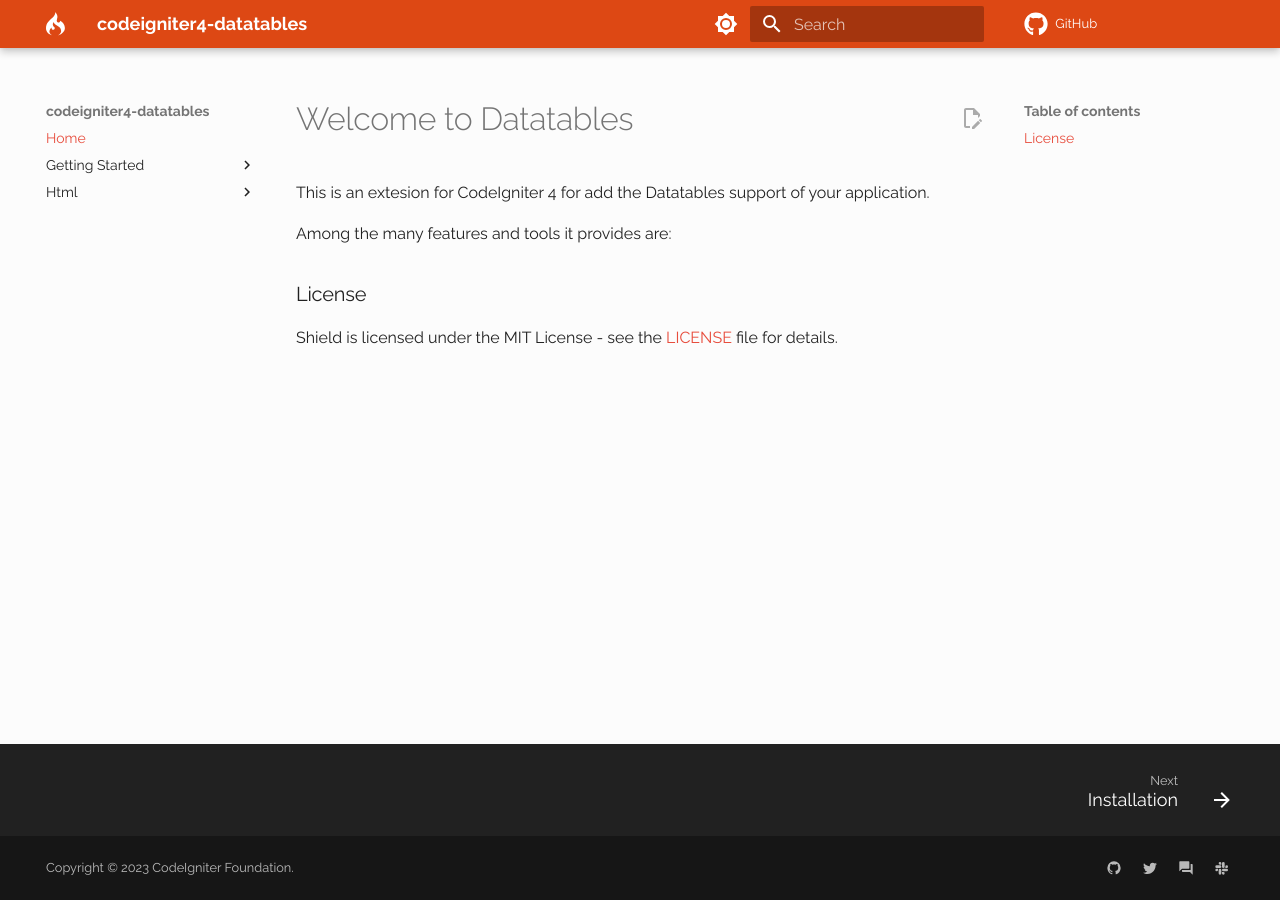
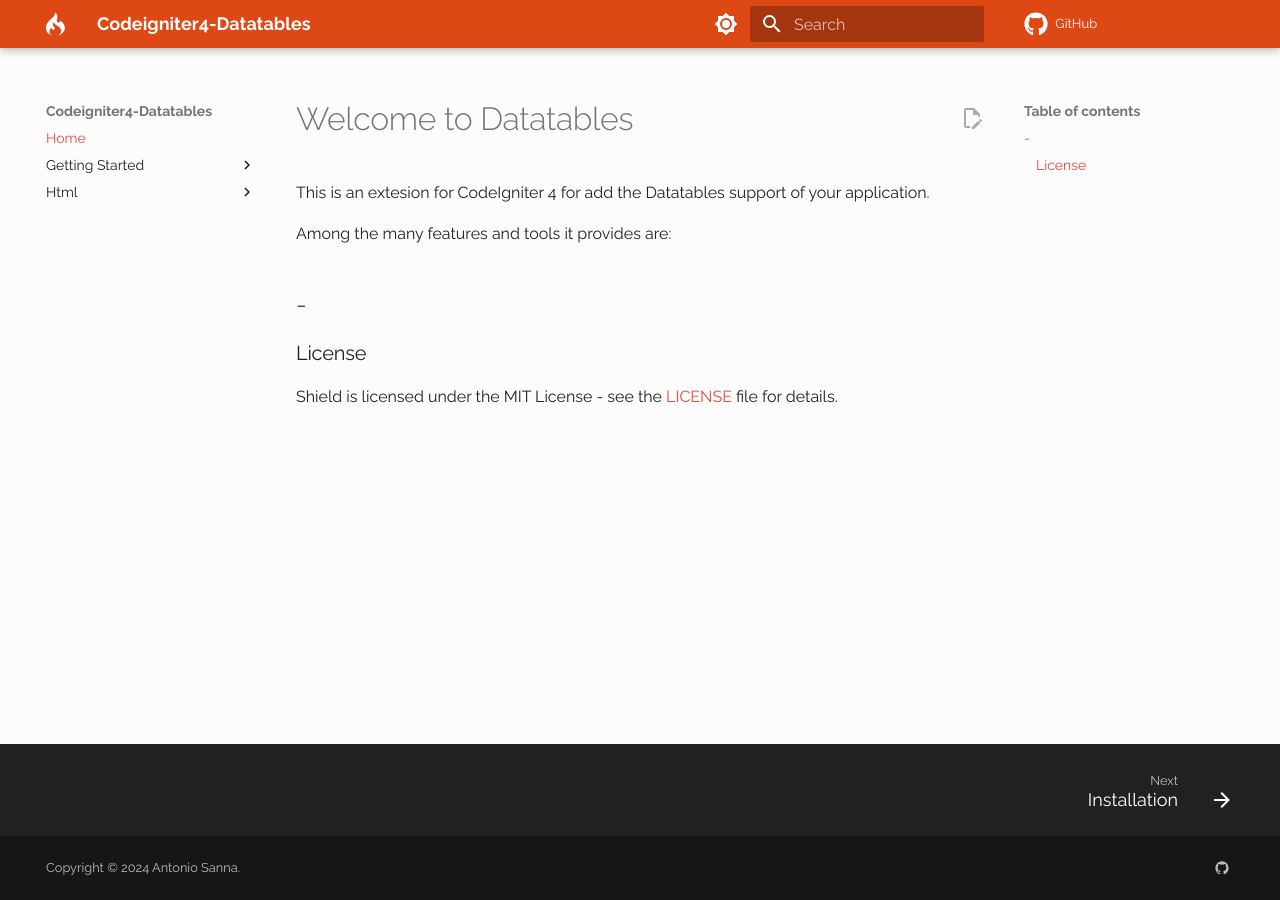
Before and after one commit to atsanna/codeigniter4-datatables, an MkDocs documentation site: the page built from docs/index.md, in a window 1280 px wide. Built offline with MkDocs 1.6.1 and Material for MkDocs 9.7.7, drawn with Linux system fonts in a browser that asks for light colours; comment, search, counter and statistics services are not loaded; a style sheet for code colours, icons or effects is not loaded.

Commit message:
Some fix make and publish documentation

```diff
--- a/docs/index.md
+++ b/docs/index.md
@@ -4,6 +4,8 @@ This is an extesion for CodeIgniter 4 for add the Datatables support of your app
 
 Among the many features and tools it provides are:
 
+-
+-
 
 ### License
 
--- a/mkdocs.yml
+++ b/mkdocs.yml
@@ -1,5 +1,5 @@
-site_name: codeigniter4-datatables
-site_description: Documentation for the Datatables support to your application made with the framework CodeIgniter 4
+site_name: Codeigniter4-Datatables
+site_description: Documentation for Datatables support in your application built with the CodeIgniter 4 framework
 
 theme:
   name: material
@@ -37,27 +37,27 @@ theme:
     - search.share
 
 extra:
-  homepage: https://codeigniter.com
+  homepage: https://github.com/atsanna/codeigniter4-datatables
   generator: false
 
   social:
     - icon: material/github
       link: https://github.com/atsanna/codeigniter4-datatables
       name: GitHub
-    - icon: material/twitter
-      link: https://twitter.com/CodeIgniterPhp
-      name: X
-    - icon: material/forum
-      link: https://forum.codeigniter.com
-      name: Forum Codeigniter
-    - icon: material/slack
-      link: https://join.slack.com/t/codeigniterchat/shared_invite/zt-244xrrslc-l_I69AJSi5y2a2RVN~xIdQ
-      name: Slack
+ #   - icon: material/twitter
+ #     link: https://twitter.com/CodeIgniterPhp
+ #     name: X
+ #   - icon: material/forum
+ #     link: https://forum.codeigniter.com
+ #     name: Forum Codeigniter
+ #   - icon: material/slack
+ #     link: https://join.slack.com/t/codeigniterchat/shared_invite/zt-244xrrslc-l_I69AJSi5y2a2RVN~xIdQ
+ #     name: Slack
 
 site_url: https://atsanna.github.io/codeigniter4-datatables
 repo_url: https://github.com/atsanna/codeigniter4-datatables
 edit_uri: edit/main/docs/
-copyright: Copyright &copy; 2023 CodeIgniter Foundation.
+copyright: Copyright &copy; 2024 Antonio Sanna.
 
 markdown_extensions:
   - pymdownx.superfences
```
Also changed, not shown: 1 other file.
